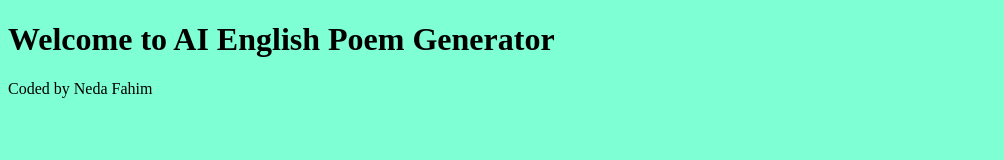
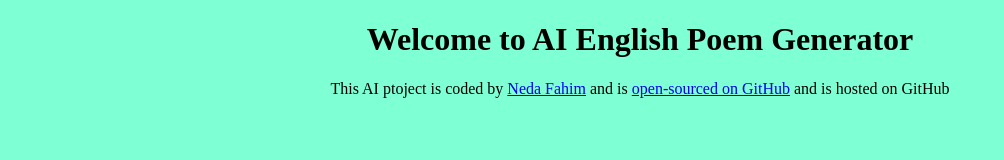
Before and after one commit to NedaFahim/English-poem-generator, a plain HTML site: page index.html in a window 1280 px wide. Shown: the whole page, without its empty margins (0-1004 px from the left). Drawn offline with Linux system fonts and the light colour scheme.

Commit message:
Added the footer

```diff
--- a/index.html
+++ b/index.html
@@ -11,7 +11,11 @@
 <body>
     <h1>Welcome to AI English Poem Generator</h1>
 
-    <footer>Coded by Neda Fahim</footer>
+    <footer>This AI ptoject is coded by <a target="_blank" href="https://github.com/NedaFahim">Neda Fahim</a> and is <a
+            target="_blank" href="https://github.com/NedaFahim/English-poem-generator">open-sourced on
+            GitHub</a> and is hosted on <a target="_blank"
+            href="https://nedafahim.github.io/English-poem-generator/"></a> GitHub
+    </footer>
     <script src="src/script.js"></script>
 
 </body>
--- a/src/style.css
+++ b/src/style.css
@@ -1,3 +1,4 @@
 body {
     background-color: aquamarine;
+    text-align: center;
 }
```
